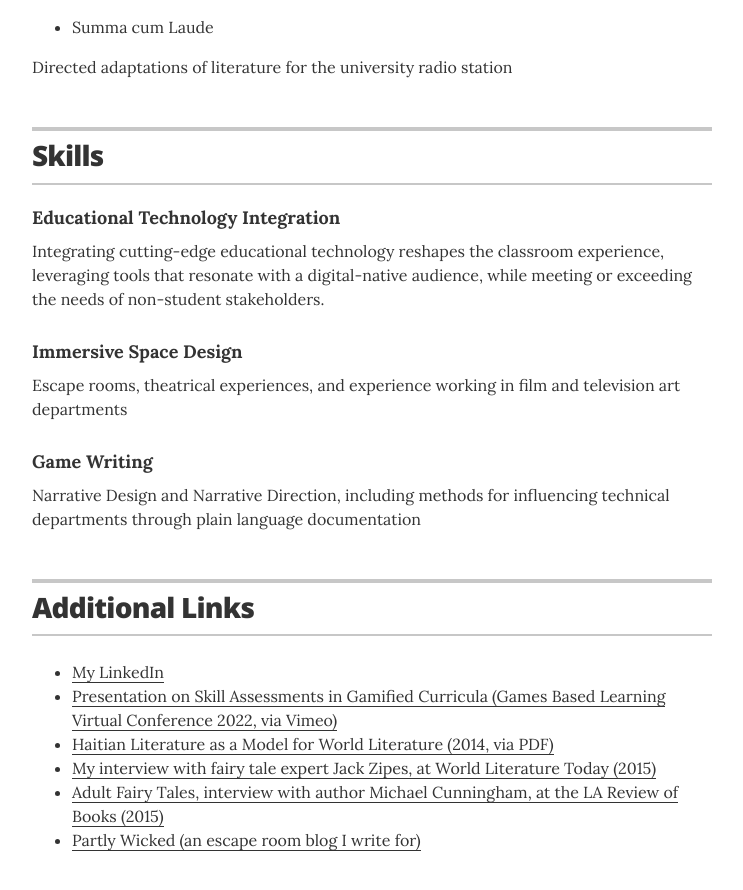
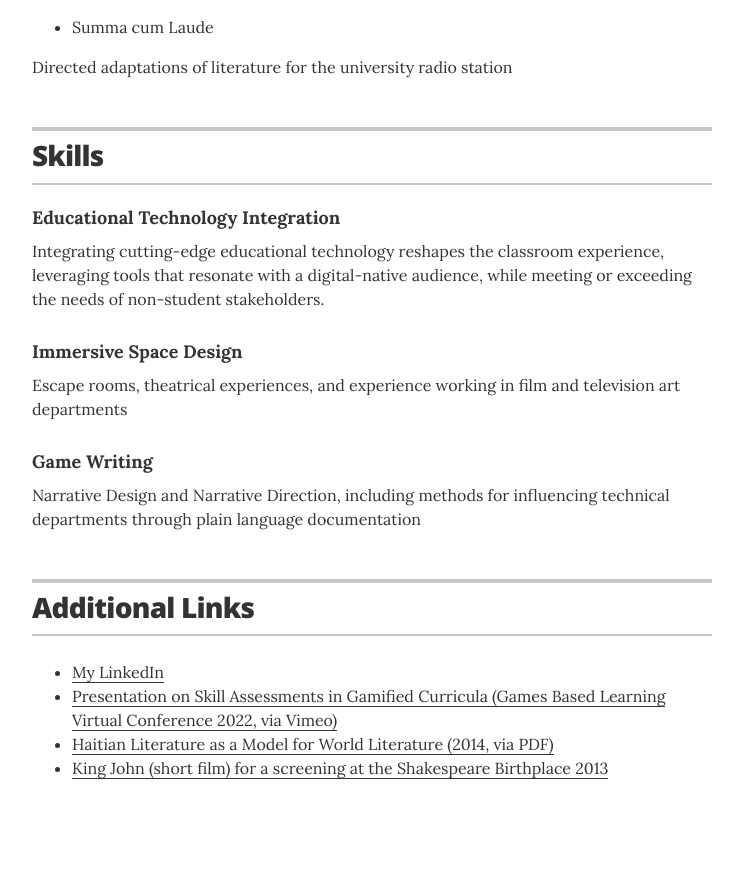
Before and after one commit to mwmxyz/academic, a Jekyll site: the page built from index.html, in a window 1280 px wide and 900 px high, scrolled down 1570 px. Shown: the top 890 px of the window, without its empty margins (268-1011 px from the left). Built offline with Jekyll 4.4.1, drawn with Linux system fonts in a browser that asks for light colours; after the commit the page ends 2398 px from its top, so only the background shows below that.

Commit message:
Update links.yml

```diff
--- a/_data/links.yml
+++ b/_data/links.yml
@@ -8,11 +8,5 @@
 - url: "https://specialagentmerriam.com/files/Merriam_Haitian_is_My_Language.pdf"
   description: Haitian Literature as a Model for World Literature (2014, via PDF)
 
-- url: "https://www.worldliteraturetoday.org/blog/interviews/unvarnished-tales-brothers-grimm-conversation-jack-zipes"
-  description: My interview with fairy tale expert Jack Zipes, at World Literature Today (2015)
-
-- url: "https://lareviewofbooks.org/article/adult-fairy-tales/"
-  description: Adult Fairy Tales, interview with author Michael Cunningham, at the LA Review of Books (2015)
-
-- url: "https://www.partlywicked.com"
-  description: Partly Wicked (an escape room blog I write for)
+- url: "https://vimeo.com/user19077508"
+  description: King John (short film) for a screening at the Shakespeare Birthplace 2013
```
